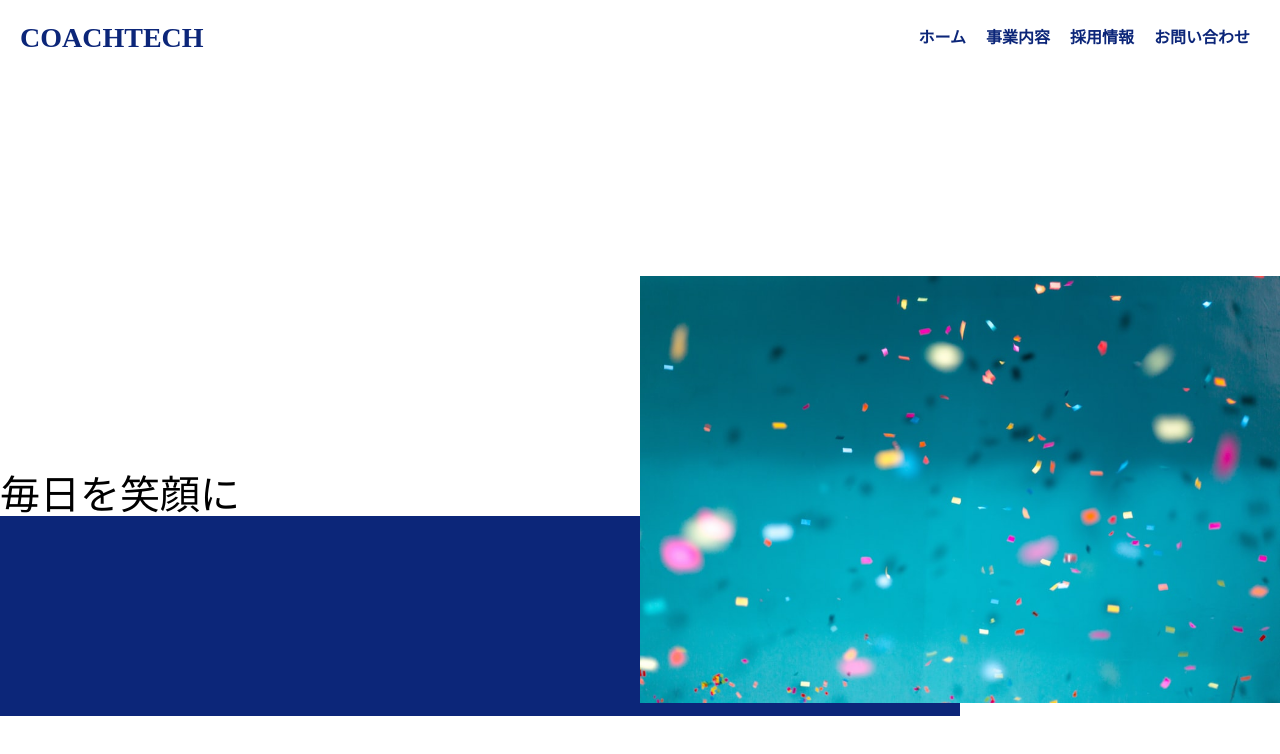
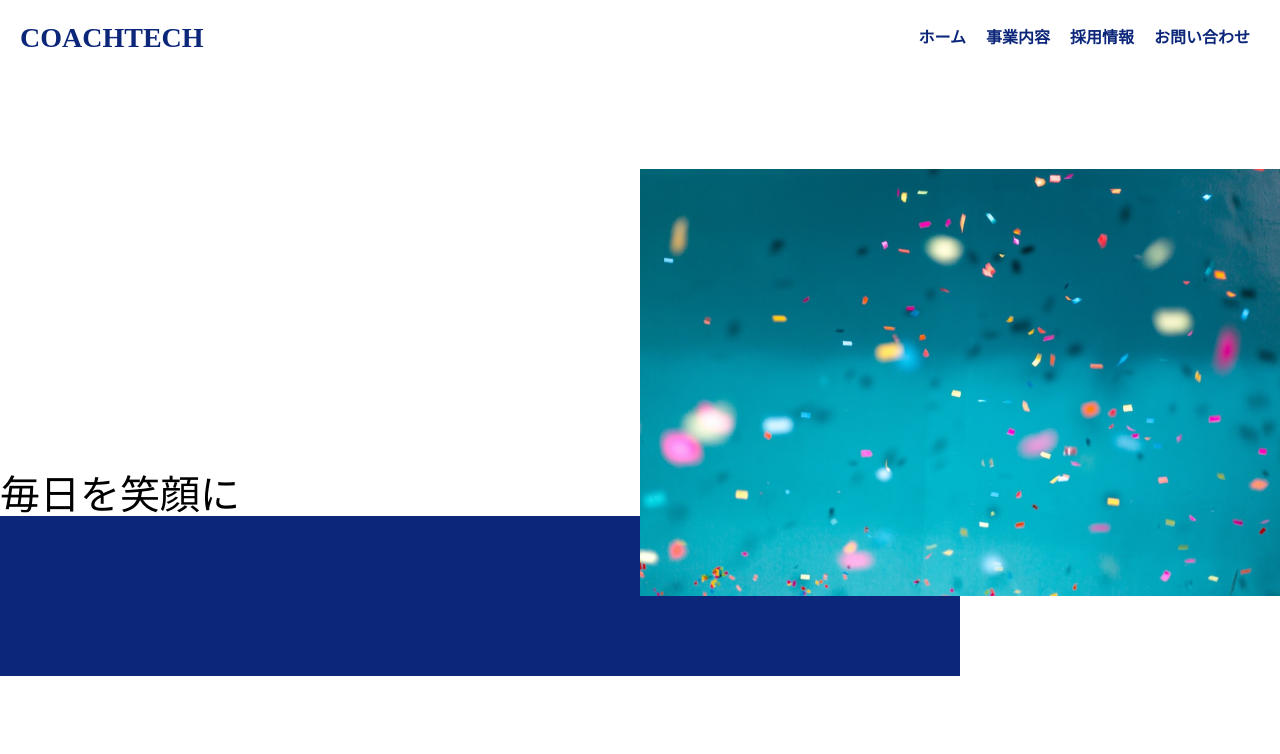
Before and after one commit to hstonewell/20240325_ishii, a plain HTML site: page index.html in a window 1280 px wide. Drawn offline with Linux system fonts and the light colour scheme.

Commit message:
css 高さを絶対値に修正

```diff
--- a/css/style.css
+++ b/css/style.css
@@ -1,6 +1,6 @@
 .body{
-    height: 100vh;
-    width: 100vh;
+    width: 100%;
+    height: 100%;
 }
 
 .inner {
@@ -35,18 +35,10 @@ li.header__right-list {
 }
 
 .main {
-    display: flex;
-    flex-direction: column;
-    justify-content: center;
     position: relative;
-    top: 50vh;
+    top: 400px;
     width: 100%;
     height: 100%;
-}
-
-.main__left {
-    position: absolute;
-    top: 0vh;
 }
 
 .main__ttl {
@@ -57,21 +49,12 @@ li.header__right-list {
 .main__box {
     background-color: rgb(12, 38, 121);
     width: 75vw;
-    height: 25vh;
+    height: 160px;
 }
 
 .main__img {
-    display: flex;
-    justify-content: right;
-    align-items: center;
     position: absolute;
-    top: -25vh;
     right: 0;
+    bottom: 80px;
     width: 50vw;
-    height: auto;
 }
-
-.main__img img {
-    width: 100%;
-    height: auto;
-}
--- a/index.html
+++ b/index.html
@@ -24,13 +24,9 @@
     </div>
     <!-- メイン -->
     <div class="main">
-        <div class="main__left">
-            <h1 class="main__ttl">毎日を笑顔に</h1>
-            <div class="main__box"></div>
-        </div>
-        <div class="main__img">
-            <img src="img/firstview.jpeg">
-        </div>
+        <h1 class="main__ttl">毎日を笑顔に</h1>
+        <div class="main__box"></div>
+        <img src="img/firstview.jpeg" class="main__img">
     </div>
 </body>
 </html>
```
